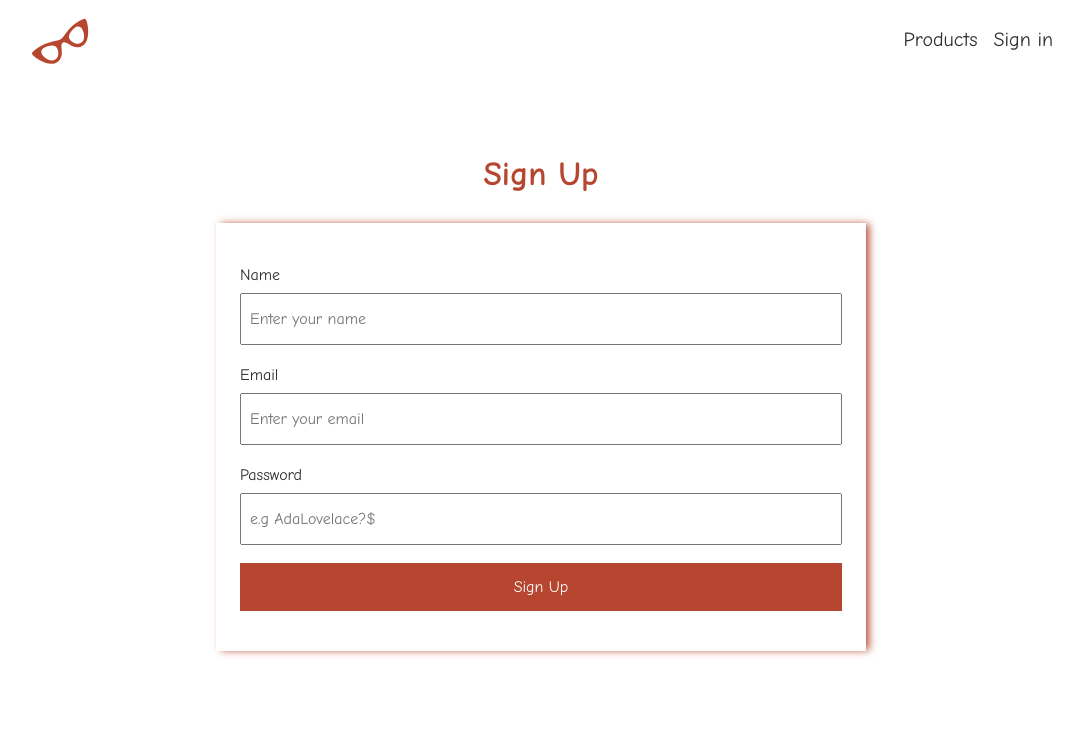
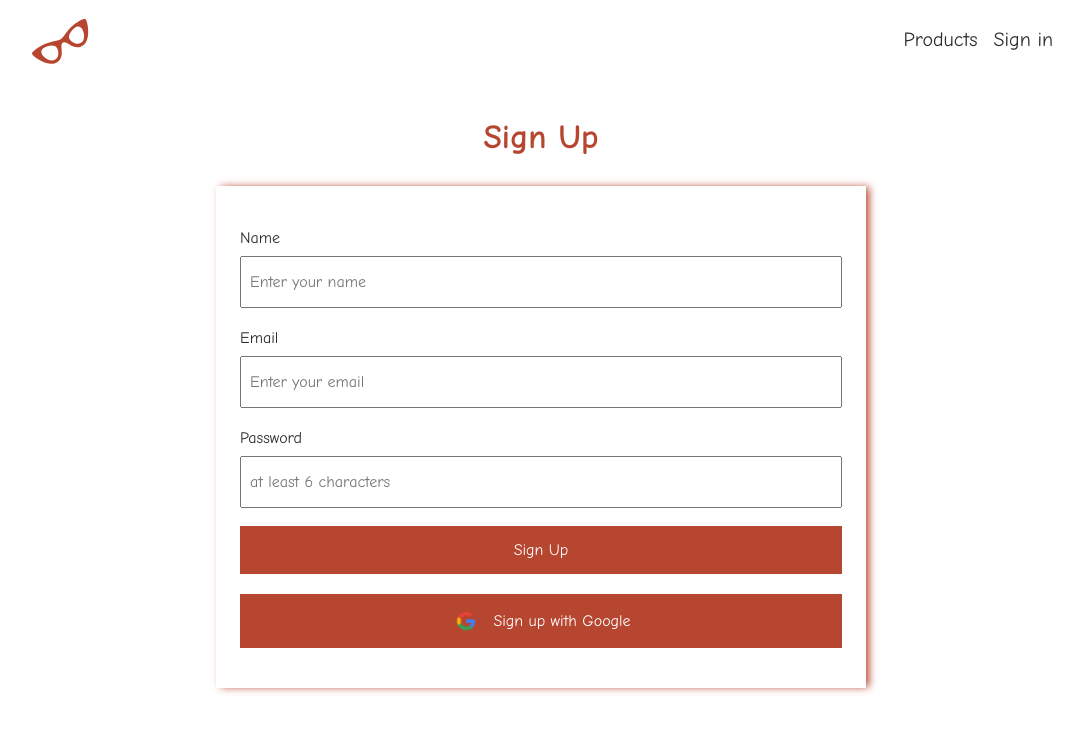
Before and after one commit to talentlessDeveloper/vue-cart, a Vue app: page /sign-in in a window 1280 px wide. Both pictures are taken after a click on the button "Sign Up". Shown: the top 732 px of the page, without its empty margins (99-1182 px from the left). Built offline with nearby package versions, Linux system fonts and the light colour scheme; no server answers.

Commit message:
changed firebase env and added google sign up

```diff
--- /dev/null
+++ b/src/components/GoogleSignUp.vue
@@ -0,0 +1,41 @@
+<template>
+  <button @click="signIn" type="button">
+    <div><img src="../assets/g.icon.png" alt="google icon" /></div>
+    Sign {{ label }} with Google
+  </button>
+</template>
+
+<script setup>
+import { useRouter } from 'vue-router';
+import { useAuthStore } from '../stores/auth';
+const authStore = useAuthStore();
+const props = defineProps(['label']);
+const router = useRouter();
+
+const signIn = async () => {
+  await authStore.signWithGoogle();
+  router.push('/products');
+};
+</script>
+
+<style scoped>
+img {
+  max-width: 100%;
+  width: 30px;
+  height: 30px;
+  object-fit: cover;
+}
+button {
+  background-color: var(--accentClr);
+  color: var(--white);
+  padding-block: 6px;
+  border: none;
+  cursor: pointer;
+  display: flex;
+  align-items: center;
+  justify-content: center;
+  gap: 12px;
+  padding-inline: 14px;
+  margin-top: 20px;
+}
+</style>
--- a/src/config.js
+++ b/src/config.js
@@ -1,7 +1,7 @@
 // Import the functions you need from the SDKs you need
-import { initializeApp } from "firebase/app";
-import { getAuth } from "firebase/auth";
-import { getFirestore } from "firebase/firestore";
+import { initializeApp } from 'firebase/app';
+import { GoogleAuthProvider, getAuth } from 'firebase/auth';
+import { getFirestore } from 'firebase/firestore';
 // TODO: Add SDKs for Firebase products that you want to use
 // https://firebase.google.com/docs/web/setup#available-libraries
 
@@ -19,5 +19,6 @@ const firebaseConfig = {
 const app = initializeApp(firebaseConfig);
 const auth = getAuth(app);
 const db = getFirestore(app);
+const googleProvider = new GoogleAuthProvider();
 
-export { auth, db };
+export { auth, db, googleProvider };
--- a/src/stores/auth.js
+++ b/src/stores/auth.js
@@ -1,20 +1,22 @@
 // src/store/auth.js
-import { defineStore } from "pinia";
-import { auth, db } from "../config";
-import { ref } from "vue";
+import { defineStore } from 'pinia';
+import { auth, db, googleProvider } from '../config';
+import { ref } from 'vue';
 import {
   createUserWithEmailAndPassword,
   onAuthStateChanged,
   signInWithEmailAndPassword,
+  signInWithPopup,
   updateProfile,
-} from "firebase/auth";
-import { setDoc, doc, serverTimestamp } from "firebase/firestore";
+} from 'firebase/auth';
+import { setDoc, doc, serverTimestamp, getDoc } from 'firebase/firestore';
 
-export const useAuthStore = defineStore("auth", () => {
+export const useAuthStore = defineStore('auth', () => {
   const user = ref(null);
-  const error = ref(null);
+  const errorF = ref(null);
 
   const signUp = async (email, password, name) => {
+    errorF.value = null;
     try {
       const userCredential = await createUserWithEmailAndPassword(
         auth,
@@ -23,7 +25,7 @@ export const useAuthStore = defineStore("auth", () => {
       );
       const currentUser = userCredential.user;
 
-      error.value = null;
+      errorF.value = null;
 
       updateProfile(auth.currentUser, {
         displayName: name,
@@ -33,14 +35,15 @@ export const useAuthStore = defineStore("auth", () => {
 
       const formCopy = { email, name, timestamp: serverTimestamp() };
 
-      await setDoc(doc(db, "users", currentUser.uid), formCopy);
+      await setDoc(doc(db, 'users', currentUser.uid), formCopy);
     } catch (err) {
       user.value = null;
-      error.value = err.message;
+      errorF.value = err.message;
     }
   };
 
   const signIn = async (email, password) => {
+    errorF.value = null;
     try {
       const userCredential = await signInWithEmailAndPassword(
         auth,
@@ -50,11 +53,11 @@ export const useAuthStore = defineStore("auth", () => {
       const currentUser = userCredential.user;
       if (currentUser) {
         user.value = currentUser;
-        error.value = null;
+        errorF.value = null;
       }
-    } catch (error) {
+    } catch (errorF) {
       user.value = null;
-      error.value = error.message;
+      errorF.value = errorF.message;
     }
   };
 
@@ -73,17 +76,48 @@ export const useAuthStore = defineStore("auth", () => {
         }
       } catch (err) {
         user.value = null;
-        console.error(err.message);
+        console.errorF(err.message);
       }
     });
   };
 
+  const signWithGoogle = async () => {
+    try {
+      const result = await signInWithPopup(auth, googleProvider);
+      const userData = result.user;
+      user.value = userData;
+
+      // check for user
+      const docRef = doc(db, 'users', userData.uid);
+      const docSnap = await getDoc(docRef);
+
+      // if !user , create user
+      if (!docSnap.exists()) {
+        await setDoc(docRef, {
+          name: userData.displayName,
+          email: userData.email,
+          timestamp: serverTimestamp(),
+        });
+      }
+    } catch (err) {
+      alert(err.message);
+    }
+
+    // try {
+    //   const result = await signInWithPopup(auth, googleProvider);
+    //   user.value = result;
+    // } catch (err) {
+    //   console.log(err.message);
+    // }
+  };
+
   return {
     user,
-    error,
+    errorF,
     signUp,
     signIn,
     signOut,
     initializeAuth,
+    signWithGoogle,
   };
 });
--- a/src/views/SignInView.vue
+++ b/src/views/SignInView.vue
@@ -1,15 +1,17 @@
 <script setup>
-import { reactive } from "vue";
-import { useRouter } from "vue-router";
+import { reactive } from 'vue';
+import { useRouter } from 'vue-router';
 
-import { useAuthStore } from "../stores/auth";
+import GoogleSignUp from '../components/GoogleSignUp.vue';
+
+import { useAuthStore } from '../stores/auth';
 const router = useRouter();
 // const userStore = useUserStore();
 const authStore = useAuthStore();
 
 const loginData = reactive({
-  email: "",
-  password: "",
+  email: '',
+  password: '',
 });
 
 const handleLogin = async () => {
@@ -20,14 +22,13 @@ const handleLogin = async () => {
   // }
   try {
     await authStore.signIn(loginData.email, loginData.password);
-    console.log(authStore.user, "signeduser");
-    router.push("/products");
+    router.push('/products');
   } catch (err) {
     console.log(err);
   }
 
-  loginData.email = "";
-  loginData.password = "";
+  loginData.email = '';
+  loginData.password = '';
 };
 </script>
 
@@ -43,7 +44,7 @@ const handleLogin = async () => {
           id="email"
           required
           v-model="loginData.email"
-          :class="{ error: authStore.error }"
+          :class="{ error: authStore.errorF }"
         />
       </div>
       <div class="form-group">
@@ -54,11 +55,12 @@ const handleLogin = async () => {
           required
           placeholder="Enter your password"
           v-model="loginData.password"
-          :class="{ error: authStore.error }"
+          :class="{ error: authStore.errorF }"
         />
         <small>{{ authStore.error }}</small>
       </div>
       <button class="login-btn" type="submit">Login</button>
+      <GoogleSignUp label="in" />
     </form>
     <div class="login">
       <p>Don't Have an account?</p>
--- a/src/views/SignUpView.vue
+++ b/src/views/SignUpView.vue
@@ -1,18 +1,24 @@
 <script setup>
-import { ref } from "vue";
-import { useRouter } from "vue-router";
-import { useAuthStore } from "../stores/auth";
-import { useUserStore } from "../stores/user";
+import { ref } from 'vue';
+import { useRouter } from 'vue-router';
+import { useAuthStore } from '../stores/auth';
+import { useUserStore } from '../stores/user';
 
-const userStore = useUserStore();
+import GoogleSignUp from '../components/GoogleSignUp.vue';
+
+// const userStore = useUserStore();
 const authStore = useAuthStore();
 
 const userData = ref({
-  name: "",
-  email: "",
-  password: "",
+  name: '',
+  email: '',
+  password: '',
 });
-const error = ref("");
+const error = ref({
+  password: '',
+  email: '',
+  name: '',
+});
 
 const router = useRouter();
 
@@ -22,9 +28,15 @@ const handleSubmit = async () => {
     !userData.value.email ||
     !userData.value.password
   ) {
+    error.value.password = 'Ensure all fields are not  empty';
     return;
   }
   if (!validateEmail(userData.value.email)) {
+    return;
+  }
+
+  if (userData.value.password.length < 6) {
+    error.value.password = 'Password must be at least 6 characters';
     return;
   }
 
@@ -37,15 +49,20 @@ const handleSubmit = async () => {
       userData.value.name
     );
 
-    router.push("/products");
+    router.push('/products');
+    error.value = {
+      name: '',
+      password: '',
+      email: '',
+    };
   } catch (err) {
     console.log(err.message);
   }
 
-  userData.value.email = "";
-  userData.value.name = "";
-  userData.value.password = "";
-  console.log(authStore.user, "user");
+  userData.value.email = '';
+  userData.value.name = '';
+  userData.value.password = '';
+  console.log(authStore.user, 'user');
 };
 
 const validateEmail = (email) => {
@@ -53,10 +70,10 @@ const validateEmail = (email) => {
     /^[a-zA-Z0-9.!#$%&'*+/=?^_`{|}~-]+@[a-zA-Z0-9-]+(?:\.[a-zA-Z0-9-]+)*$/;
 
   if (email.match(validRegex)) {
-    error.value = "";
+    error.value.email = '';
     return true;
   } else {
-    error.value = "Invalid email address";
+    error.value.email = 'Invalid email address';
     return false;
   }
 };
@@ -85,21 +102,24 @@ const validateEmail = (email) => {
           required
           v-model="userData.email"
           @change="validateEmail(userData.email)"
-          :class="{ error: error }"
+          :class="{ error: error.email }"
         />
-        <small>{{ error }}</small>
+        <small>{{ error.email }}</small>
       </div>
       <div class="form-group">
         <label for="password">Password</label>
         <input
           type="password"
           id="password"
-          placeholder="e.g AdaLovelace?$"
+          placeholder="at least 6 characters"
           required
           v-model="userData.password"
+          :class="{ error: error.password }"
         />
+        <small>{{ error.password }}</small>
       </div>
       <button>Sign Up</button>
+      <GoogleSignUp label="up" />
     </form>
   </main>
 </template>
```
Also changed, not shown: src/layout/Header.vue (+13 -11 lines), src/assets/g.icon.png (added).
